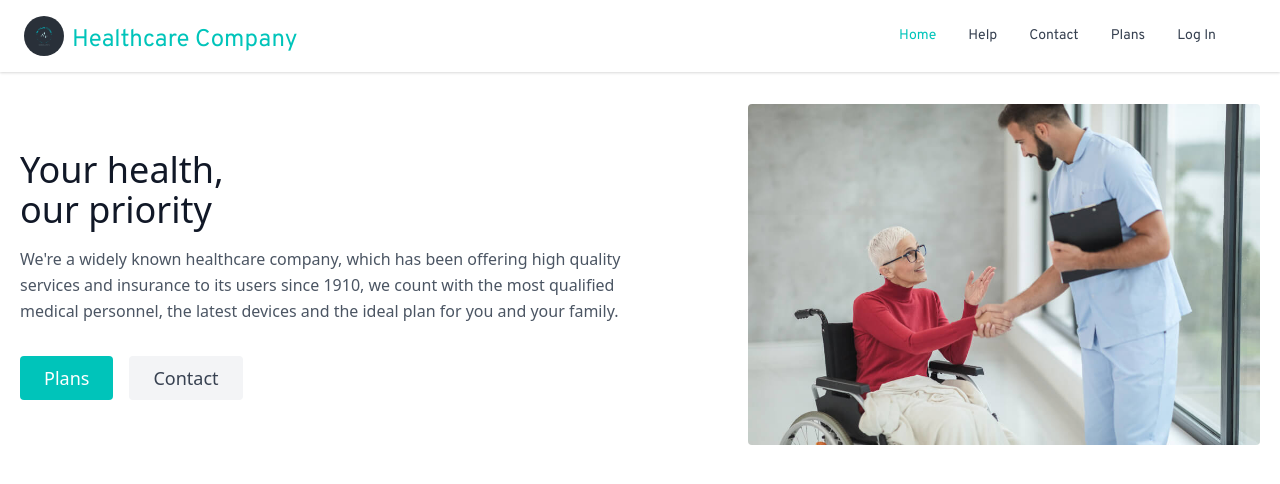
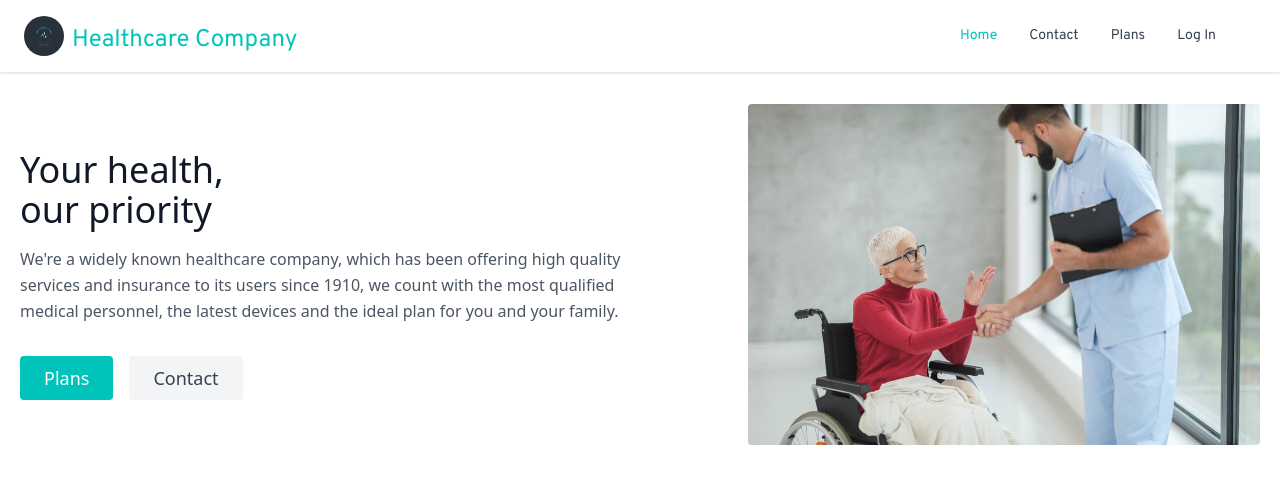
Before and after one commit to system32uwu/Meedikal, a React (Create React App) app in the folder frontend/: page / in a window 1280 px wide. Shown: the top 484 px of the page. Built offline with nearby package versions, Linux system fonts and the light colour scheme.

Commit message:
removed help page

```diff
--- a/frontend/src/components/navbar.tsx
+++ b/frontend/src/components/navbar.tsx
@@ -8,10 +8,6 @@ const MenuItems = [
   {
     label: "Home",
     url: "/",
-  },
-  {
-    label: "Help",
-    url: "/help",
   },
   {
     label: "Contact",
```
